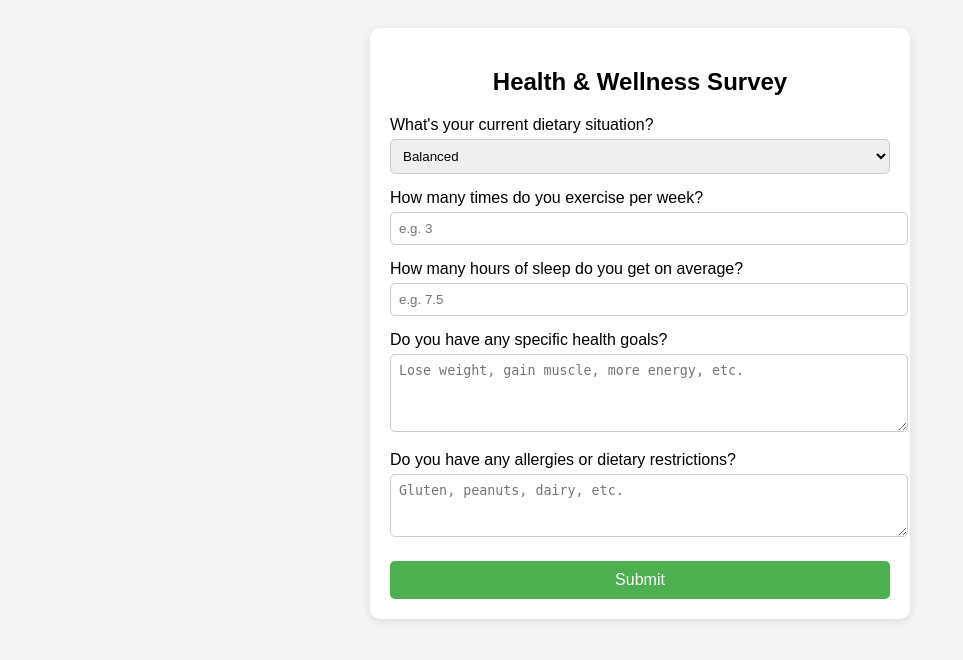
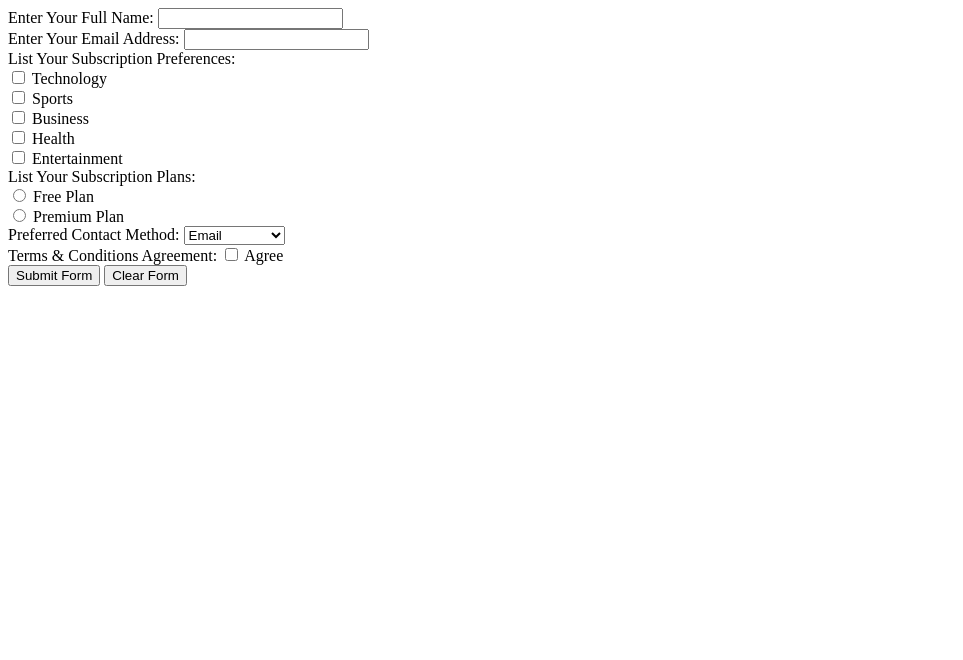
Before and after one commit to MichaelBishoper/Server_Side, a PHP site: page /login.php in a window 1280 px wide. Shown: the top 660 px of the page, without its empty margins (0-963 px from the left). Run offline with PHP 8.4, Linux system fonts and the light colour scheme.

Commit message:
Update login.php

```diff
--- a/BetterHealth/html/login.php
+++ b/BetterHealth/html/login.php
@@ -1,77 +1,80 @@
+<?php
+session_start();
+
+// Get old inputs or set defaults
+$name = $_SESSION['old']['name'] ?? '';
+$email = $_SESSION['old']['email'] ?? '';
+$preferences = $_SESSION['old']['preferences'] ?? [];
+$subscriptionPlan = $_SESSION['old']['subscriptionPlan'] ?? '';
+$contactMethod = $_SESSION['old']['contactMethod'] ?? '';
+$termsAgreement = $_SESSION['old']['termsAgreement'] ?? false;
+$errors = $_SESSION['errors'] ?? [];
+
+// Clear old session data after use
+unset($_SESSION['old'], $_SESSION['errors']);
+?>
+
 <!DOCTYPE html>
-<html lang="en">
+<html>
 <head>
-  <meta charset="UTF-8">
-  <title>Health & Wellness Survey</title>
-  <style>
-    body {
-      font-family: Arial, sans-serif;
-      padding: 20px;
-      background-color: #f4f4f4;
-    }
-    form {
-      background: white;
-      padding: 20px;
-      border-radius: 10px;
-      max-width: 500px;
-      margin: auto;
-      box-shadow: 0 2px 10px rgba(0, 0, 0, 0.1);
-    }
-    h2 {
-      text-align: center;
-    }
-    label {
-      display: block;
-      margin-top: 15px;
-    }
-    input, select, textarea {
-      width: 100%;
-      padding: 8px;
-      margin-top: 5px;
-      border-radius: 5px;
-      border: 1px solid #ccc;
-    }
-    button {
-      margin-top: 20px;
-      width: 100%;
-      padding: 10px;
-      background: #4CAF50;
-      color: white;
-      border: none;
-      border-radius: 5px;
-      font-size: 16px;
-    }
-  </style>
+  <title>Nurfans</title>
 </head>
 <body>
+  <?php if (!empty($errors)): ?>
+    <ul style="color: red;">
+      <?php foreach ($errors as $error): ?>
+        <li><?php echo htmlspecialchars($error); ?></li>
+      <?php endforeach; ?>
+    </ul>
+  <?php endif; ?>
 
-  <form action="/submit-health-info" method="post">
-    <h2>Health & Wellness Survey</h2>
+  <form action="action.php" method="POST" onsubmit="return confirmSubmit()">
 
-    <label for="diet">What's your current dietary situation?</label>
-    <select id="diet" name="diet">
-      <option value="balanced">Balanced</option>
-      <option value="vegetarian">Vegetarian</option>
-      <option value="vegan">Vegan</option>
-      <option value="keto">Keto</option>
-      <option value="intermittent-fasting">Intermittent Fasting</option>
-      <option value="other">Other</option>
+    <label for="name">Enter Your Full Name:</label>
+    <input name="name" type="text" value="<?php echo htmlspecialchars($name); ?>">
+    <br>
+
+    <label for="email">Enter Your Email Address:</label>
+    <input name="email" type="email" value="<?php echo htmlspecialchars($email); ?>">
+    <br>
+
+    <label>List Your Subscription Preferences:</label><br>
+    <?php
+    $topics = ["technology", "sports", "business", "health", "entertainment"];
+    foreach ($topics as $topic) {
+        $checked = in_array($topic, $preferences) ? "checked" : "";
+        echo "<input name='preferences[]' type='checkbox' value='$topic' $checked> <label>" . ucfirst($topic) . "</label><br>";
+    }
+    ?>
+
+    <label>List Your Subscription Plans:</label><br>
+    <input type="radio" name="subscriptionPlan" value="free" id="free" <?php if ($subscriptionPlan === "free") echo "checked"; ?>>
+    <label for="free">Free Plan</label><br>
+    <input type="radio" name="subscriptionPlan" value="premium" id="premium" <?php if ($subscriptionPlan === "premium") echo "checked"; ?>>
+    <label for="premium">Premium Plan</label>
+    <br>
+
+    <label for="contactMethod">Preferred Contact Method:</label>
+    <select name="contactMethod">
+      <option value="Email" <?php if ($contactMethod === "Email") echo "selected"; ?>>Email</option>
+      <option value="SMS" <?php if ($contactMethod === "SMS") echo "selected"; ?>>SMS</option>
+      <option value="Email & SMS" <?php if ($contactMethod === "Email & SMS") echo "selected"; ?>>Email & SMS</option>
     </select>
+    <br>
 
-    <label for="exercise">How many times do you exercise per week?</label>
-    <input type="number" id="exercise" name="exercise" min="0" max="14" placeholder="e.g. 3">
+    <label for="termsAgreement">Terms & Conditions Agreement:</label>
+    <input name="termsAgreement" type="checkbox" value="accepted" <?php if ($termsAgreement) echo "checked"; ?>>
+    <label for="termsAgreement">Agree</label>
+    <br>
 
-    <label for="sleep">How many hours of sleep do you get on average?</label>
-    <input type="number" id="sleep" name="sleep" min="0" max="24" step="0.5" placeholder="e.g. 7.5">
-
-    <label for="goals">Do you have any specific health goals?</label>
-    <textarea id="goals" name="goals" rows="4" placeholder="Lose weight, gain muscle, more energy, etc."></textarea>
-
-    <label for="allergies">Do you have any allergies or dietary restrictions?</label>
-    <textarea id="allergies" name="allergies" rows="3" placeholder="Gluten, peanuts, dairy, etc."></textarea>
-
-    <button type="submit">Submit</button>
+    <button type="submit" name="submit" value="submit">Submit Form</button>
+    <button type="reset" name="clear" value="clear">Clear Form</button>
   </form>
 
+  <script>
+    function confirmSubmit() {
+      return confirm("Matte Kudasai! Are you sure you want to submit?");
+    }
+  </script>
 </body>
 </html>
```
Also changed, not shown: BetterHealth/html/Action.php (+43 -11 lines).
